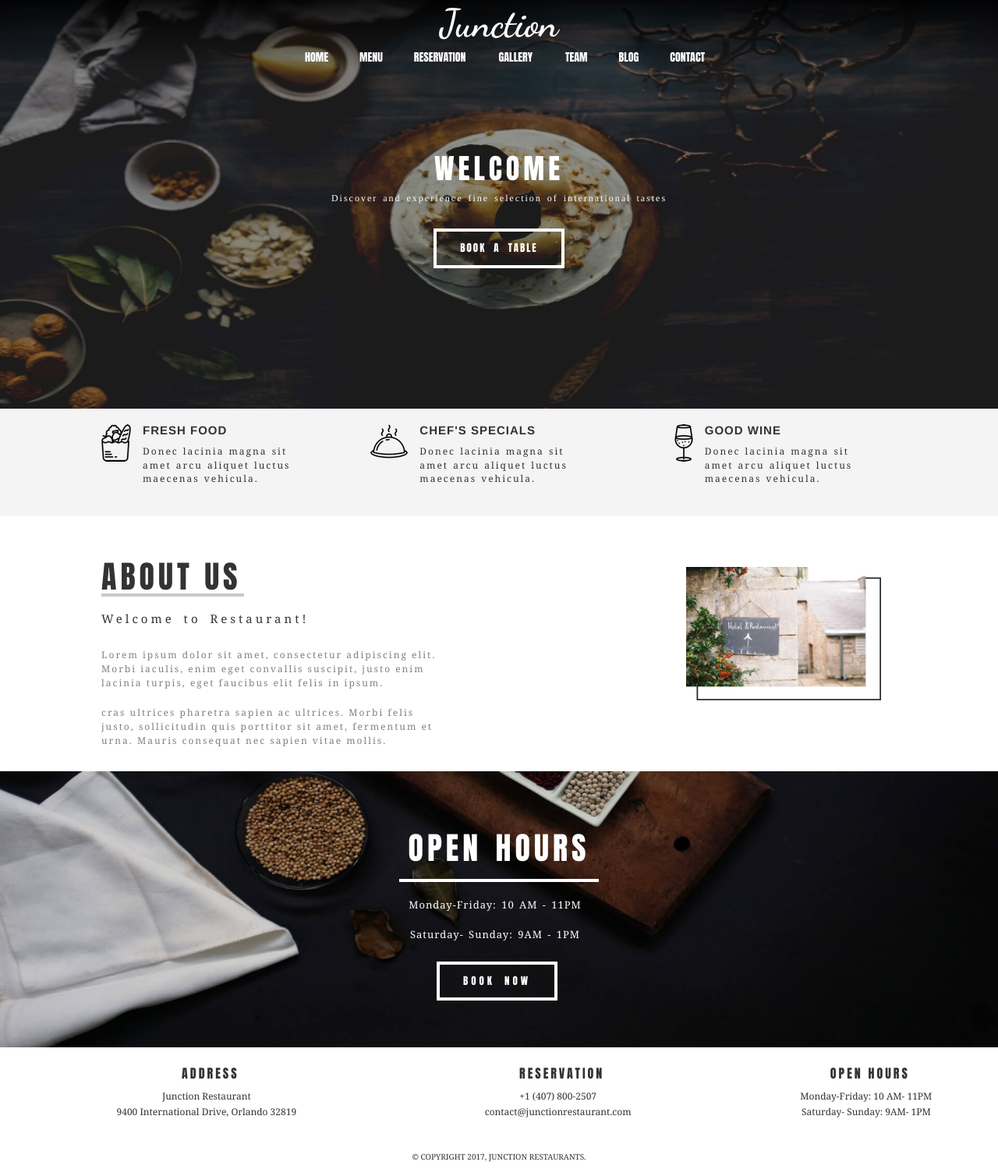
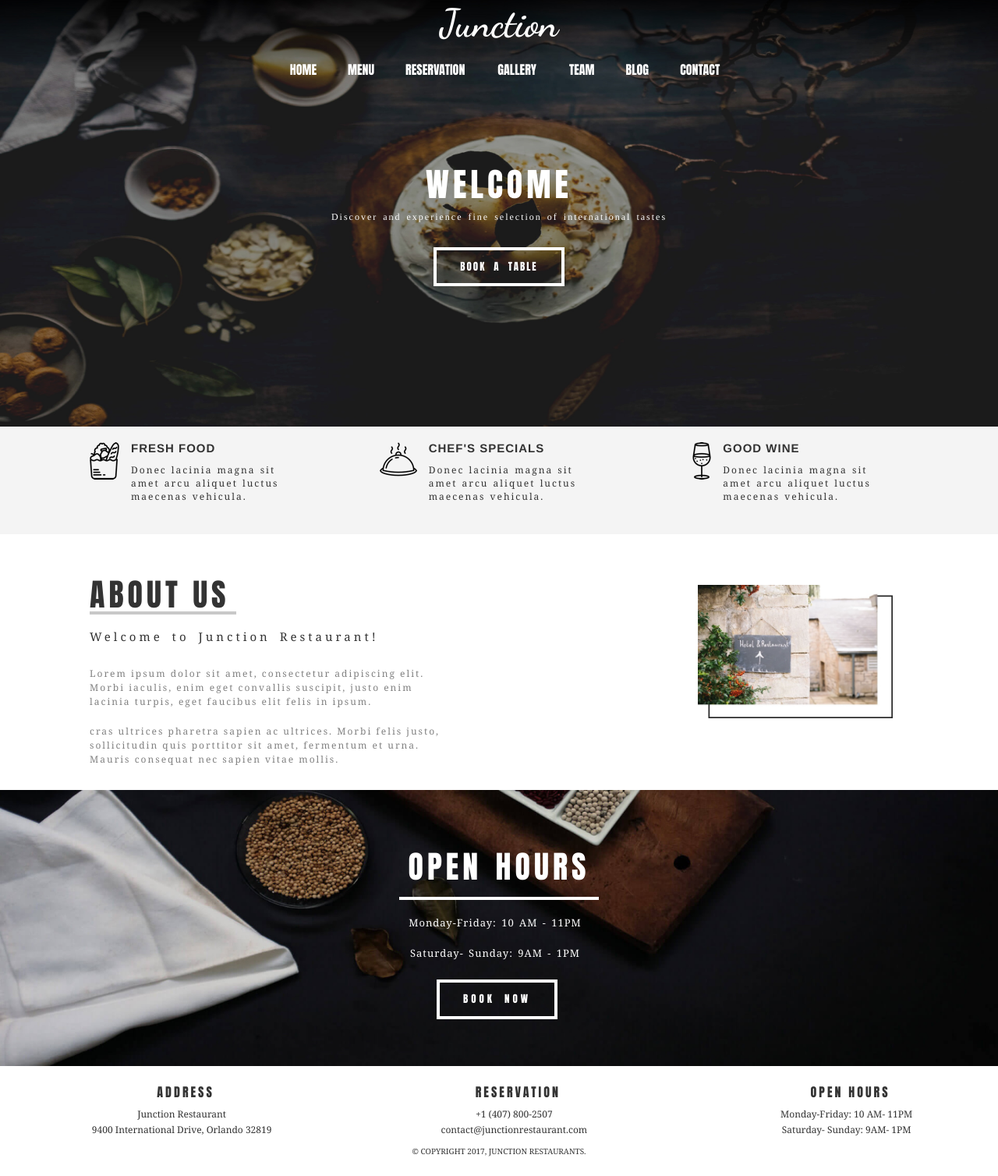
Before and after one commit to jharnois444/Table-Reservations, a website: page index.html in a window 1280 px wide. Shown: the part 12-1520 px from the top of the page at 78% size. Drawn offline with nearby package versions, Linux system fonts and the light colour scheme.

Commit message:
Changes on html and css

```diff
--- a/index.html
+++ b/index.html
@@ -8,18 +8,14 @@
 		<meta name="viewport" content="width=device-width, initial-scale=1">
 		<link href="https://fonts.googleapis.com/css?family=Dancing+Script:700" rel="stylesheet">
 		<link rel="stylesheet" href="https://maxcdn.bootstrapcdn.com/bootstrap/3.3.7/css/bootstrap.min.css">
-
 		<link rel="stylesheet" href="main.css" type="text/css">
 		<title>Junction Restaurant </title>
-
-
 	</head>
 
-	<header>
+	<header class="col-sm-12">
 		<div class="logo">
 			<h1>Junction</h1>
 		</div>
-
 		<nav class="menu">
 			<ul>
 				<li><button class="navbar1" type="button"> Home </button></li>
@@ -40,36 +36,38 @@
 			<p> Discover and experience fine selection of international tastes </p>
 		</div>
 
-			<button id="bookTable" class="book" type="button"> Book a Table </button>
+			<a href="tables.html"><button id="bookTable" class="book" type="button"> Book a Table </button></a>
 		</div>
 
 	</header>
 
 	<section class="main-content">
-		<div class="groceries">
+		<div class="row">
+			<div class="groceries col-md-4">
 				<img src="images/groceries.png">
 				<h4> Fresh food </h4>
 				<p> Donec lacinia magna sit amet arcu aliquet luctus maecenas vehicula. </p>
 			</div>
 
-		<div class="food">
+			<div class="food col-md-4">
 				<img src="images/food.png">
 				<h4> Chef's Specials </h4>
 				<p> Donec lacinia magna sit amet arcu aliquet luctus maecenas vehicula. </p>
 			</div>
 
-		<div class="wine">
+			<div class="wine col-md-4">
 				<img src="images/glass.png">
 				<h4> Good Wine </h4>
 				<p> Donec lacinia magna sit amet arcu aliquet luctus maecenas vehicula. </p>
 			</div>
+		</div>
 	</section>
 
 	<section class="about">
+		<div class="row">
 			<div class="about-us">
-
 				<h1> About us </h1>
-			<h2> Welcome to  Restaurant! </h2>
+				<h2> Welcome to Junction Restaurant! </h2>
 				<h3> Lorem ipsum dolor sit amet, consectetur adipiscing elit. Morbi iaculis, enim eget convallis suscipit, justo enim lacinia turpis, eget faucibus elit felis in ipsum. </h3>
 				<h3> cras ultrices pharetra sapien ac ultrices. Morbi felis justo, sollicitudin quis porttitor sit amet, fermentum et urna. Mauris consequat nec sapien vitae mollis. </h3>
 			</div>
@@ -77,8 +75,7 @@
 			<div class="photo">
 				<img src="images/about-us.jpg">
 			</div>
-
-
+		</div>
 	</section>
 
 	<section class="information">
@@ -94,7 +91,7 @@
 		</div>
 
 		<div class="book2">
-			<button id="bookTable" class="book-now"> Book Now </button>
+			<a href="tables.html"><button id="bookTable" class="book-now"> Book Now </button></a>
 		</div>
 	</section>
 
@@ -136,5 +133,5 @@
 
 
 <script src="https://maxcdn.bootstrapcdn.com/bootstrap/3.3.7/js/bootstrap.min.js" ></script>
-<script src="assets/javascript/app.js"></script>
+<script src="app.js"></script>
 </html>
--- a/main.css
+++ b/main.css
@@ -1,18 +1,13 @@
 body {
-
 	font-size: 12px;
 	font-family: Georgia, Helvetica, sans-serif;
 	margin: 0;
 	padding: 0;
 	border: 0;
 	width: 100%
-
-
-
 }
 
 header {
-
 	text-align: center;
 	padding-bottom: 160px;
 	background-image:url(images/top-image.jpg);
@@ -37,9 +32,10 @@ header {
 	color: white;
 	text-transform: uppercase;
 	font-weight: bold;
-	font-size: 14px;
+	font-size: 16px;
 	cursor: pointer;
 	font-family: impact;
+	padding-top: 20px;
 
 }
 .navbar1:hover {
@@ -60,14 +56,13 @@ header {
 
 .welcome {
 	font-family: Impact;
-	font-size: 35px;
 	text-transform: uppercase;
 	letter-spacing: 5px;
 	padding-top: 80px;
-
-
 }
-
+.welcome h1 {
+	font-size: 42px;
+}
 
 .description {
 	letter-spacing: 2px;
@@ -286,15 +281,16 @@ section.about {
 
 footer {
 	background-color: white;
-	display: table;
 	width: 100%;
 	text-align:center;
 
-
+}
+.main-footer {
+	width: 100%;
 }
 .main-footer ul li{
-	list-style: none;
 	line-height: 20px;
+	list-style-type: none;
 }
 
 .main-footer h4 {
@@ -303,19 +299,10 @@ footer {
 	padding: 15px 0 0 50px;
 	font-size: 16px
 }
+.address, .reservation, .open{
+	float: left;
+	width: 33.3%;
 
-
-.address {
-	display: table-cell;
-
-}
-
-.reservation {
-	display: table-cell;
-}
-
-.open {
-	display: table-cell;
 }
 
 
```
Lines whose indentation alone changed are shown as unchanged.
